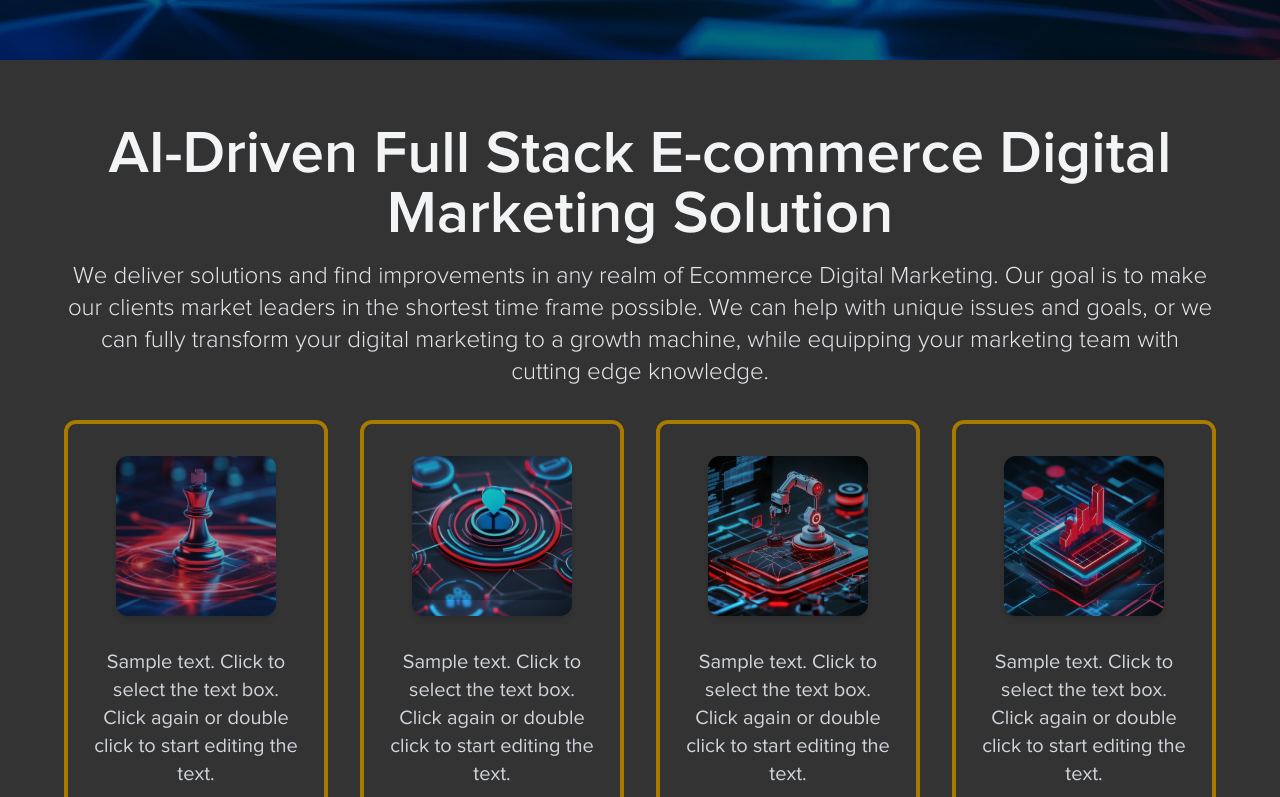
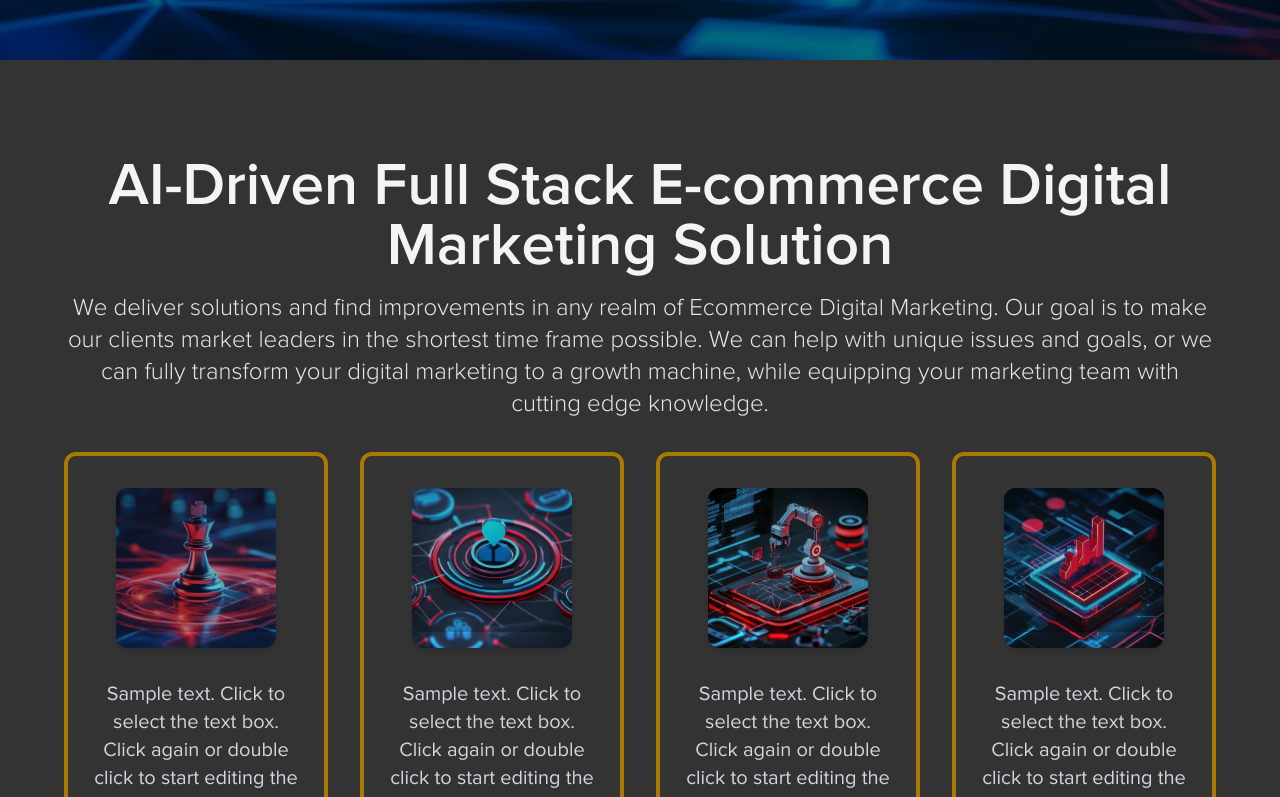
Before and after one commit to judeandy1999/vamossy.com, a Next.js app: page / in a window 1280 px wide. Shown: the part 740-1537 px from the top of the page. Built offline with nearby package versions, Linux system fonts and the light colour scheme; no server answers.

Commit message:
fix: add margin to marketing features section for improved layout

```diff
--- a/components/homepage/marketing-features.jsx
+++ b/components/homepage/marketing-features.jsx
@@ -40,9 +40,9 @@ export default function MarketingFeatures() {
 
   return (
     <section className="min-h-[60vh] flex items-center bg-[#333] text-gray-100 py-16 px-8">
-      <div className="max-w-6xl mx-auto text-center">
+      <div className="max-w-6xl mx-auto text-center mt-8">
         <motion.h2
-          className="text-xl md:text-5xl lg:text-6xl font-bold font-semibold mb-4"
+          className="text-xl md:text-5xl lg:text-6xl font-semibold mb-4"
           initial="hidden"
           whileInView="visible"
           viewport={{ once: false, amount: 0.5 }}
```
